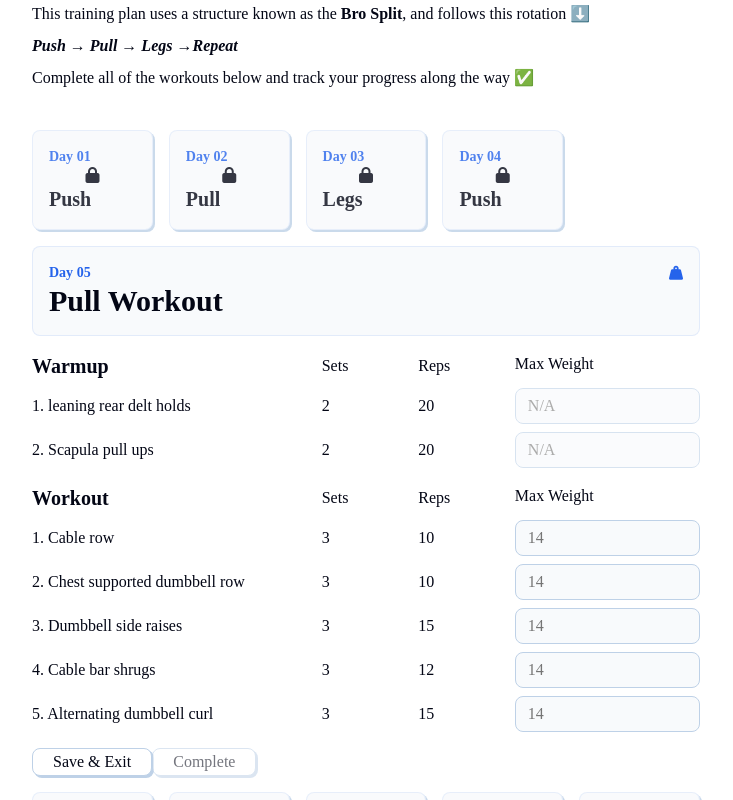
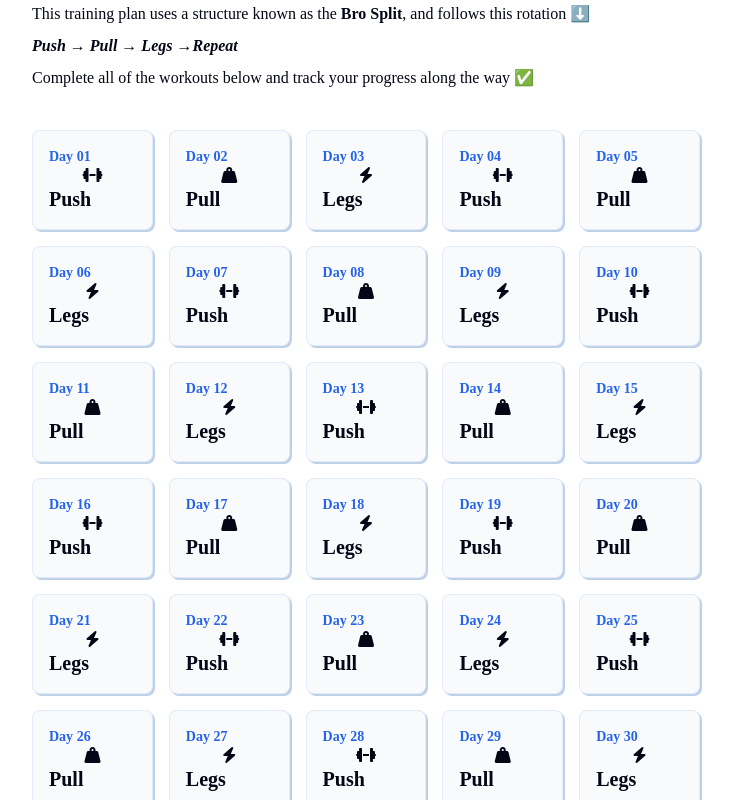
Before and after one commit to NetworkWarrior/brogram, a React (Vite) app: page / in a window 1280 px wide. Shown: the part 580-1380 px from the top of the page, without its empty margins (274-1007 px from the left). Built offline with nearby package versions, Linux system fonts and the light colour scheme; a web font is replaced by a local one.

Commit message:
adding interactivity

```diff
--- a/src/components/Grid.jsx
+++ b/src/components/Grid.jsx
@@ -1,10 +1,20 @@
+import { useState } from 'react'
 import {workoutProgram as training_plan} from '../utils/index.js'
 import WorkoutCard from "./WorkoutCard.jsx"
 
 export default function Grid() {
-    const isLocked = true
-    const selectedWorkout = 4
+    const [savedWorkouts, setSavedWorkouts] = useState(null)
+    const [selectedWorkout, setSelectedWorkout] = useState( null)
+    const completedWorkouts = []
+    const isLocked = false
 
+    function handleSave(index, data) {
+
+    }
+
+    function handleComplete(index, data){
+
+    }
     return (
         <div className="training-plan-grid">
             {Object.keys(training_plan).map((workout, workoutIndex) => {
@@ -28,13 +38,15 @@ export default function Grid() {
 
                 if (workoutIndex === selectedWorkout) {
                     return (
-                        <WorkoutCard key={workoutIndex} trainingPlan={trainingPlan} type={type} workoutIndex={workoutIndex} icon={icon} dayNum={dayNum}/>
+                        <WorkoutCard handleSave={handleSave} handleComplete={handleComplete} key={workoutIndex} trainingPlan={trainingPlan} type={type} workoutIndex={workoutIndex} icon={icon} dayNum={dayNum}/>
                     )
                 }
 
 
                 return (
-                    <button className={'card plan-card  ' + (isLocked ? 'inactive' : '')} key={workoutIndex}>
+                    <button onClick={() => {
+                        setSelectedWorkout(workoutIndex)
+                    }} className={'card plan-card  ' + (isLocked ? 'inactive' : '')} key={workoutIndex}>
                         <div className='plan-card-header'>
                             <p>Day {dayNum}</p>
                         </div>
--- a/src/components/WorkoutCard.jsx
+++ b/src/components/WorkoutCard.jsx
@@ -1,14 +1,31 @@
 import React from 'react'
 import Modal from './Modal'
+import { useState } from 'react'
+import { exerciseDescriptions } from '../utils'
 
 export default function WorkoutCard(props) {
-    const { trainingPlan, workoutIndex, type, dayNum, icon } = props
+    const { trainingPlan, workoutIndex, type, dayNum, icon, savedWeights, handleSave, handleComplete } = props
     const { warmup, workout } = trainingPlan || {}
-    const showExerciseDescription = { name: 'asdfaf', description: 'asdssds' }
+    const [showExerciseDescription, setShowExerciseDescription] = useState(null)
+    const [weights, setWeights] = useState(savedWeights || {})
+
+    function handleAddWeight(title, weight) {
+        console.log(title, weight)
+
+        const newObj = {
+            ...weights,
+            [title]: weight
+        }
+        setWeights(newObj)
+    }
 
     return (
         <div className="workout-container">
-            {/* <Modal showExerciseDescription={showExerciseDescription} handleCloseModal={() => {}} /> */}
+            { showExerciseDescription &&
+            (<Modal showExerciseDescription={showExerciseDescription}
+            handleCloseModal={() => {
+                setShowExerciseDescription(null)
+            }} />)}
 
             <div className="workout-card card">
                 <div className="plan-card-header">
@@ -33,15 +50,18 @@ export default function WorkoutCard(props) {
                     <React.Fragment key={warmupIndex}>
                         <div className="exercise-name">
                             <p>{warmupIndex + 1}. {warmupExercise.name}</p>
-                            <button className="help-icon">
+                            <button onClick={() => {
+                                setShowExerciseDescription({
+                                    name: warmupExercise.name,
+                                    description: exerciseDescriptions[warmupExercise.name ]
+                                })
+                            }} className="help-icon">
                                 <i className="fa-regular fa-circle-question"></i>
                             </button>
                         </div>
                         <p className="exercise-info">{warmupExercise.sets}</p>
                         <p className="exercise-info">{warmupExercise.reps}</p>
-                        <div className="weight-input">
-                            <input placeholder="N/A" disabled />
-                        </div>
+                        <input className="weight-input" placeholder="N/A" disabled />
                     </React.Fragment>
                 ))}
             </div>
@@ -55,26 +75,37 @@ export default function WorkoutCard(props) {
                 <p className="exercise-info">Reps</p>
                 <p className="weight-input">Max Weight</p>
 
-                {workout.map((workoutExercise, workoutIndex) => (
-                    <React.Fragment key={workoutIndex}>
+                {workout.map((workoutExercise, wIndex) => (
+                    <React.Fragment key={wIndex}>
                         <div className="exercise-name">
-                            <p>{workoutIndex + 1}. {workoutExercise.name}</p>
-                            <button className="help-icon">
+                            <p>{wIndex + 1}. {workoutExercise.name}</p>
+                            <button onClick={() => {
+                                setShowExerciseDescription({
+                                    name: workoutExercise.name,
+                                    description: exerciseDescriptions[workoutExercise.name ]
+                                })
+                            }} className="help-icon">
                                 <i className="fa-regular fa-circle-question"></i>
                             </button>
                         </div>
                         <p className="exercise-info">{workoutExercise.sets}</p>
                         <p className="exercise-info">{workoutExercise.reps}</p>
-                        <div className="weight-input">
-                            <input placeholder="14" />
-                        </div>
+                        <input value={weights[workoutExercise.name] || ''}
+                        onChange={(e) => {
+                            handleAddWeight(workoutExercise.name, e.target.value)
+                        }}
+                        className="weight-input" placeholder="14" />
                     </React.Fragment>
                 ))}
             </div>
 
-            <div className="wokrout-buttons">
-                <button>Save & Exit</button>
-                <button disabled={true}>Complete</button>
+            <div className="workout-buttons">
+                <button onClick={() => {
+                    handleSave(workoutIndex, {weights})
+                }}>Save & Exit</button>
+                <button onClick={() => {
+                    handleComplete(workoutIndex, {weights})
+                }} disabled={true}>Complete</button>
             </div>
         </div>
     )
```
